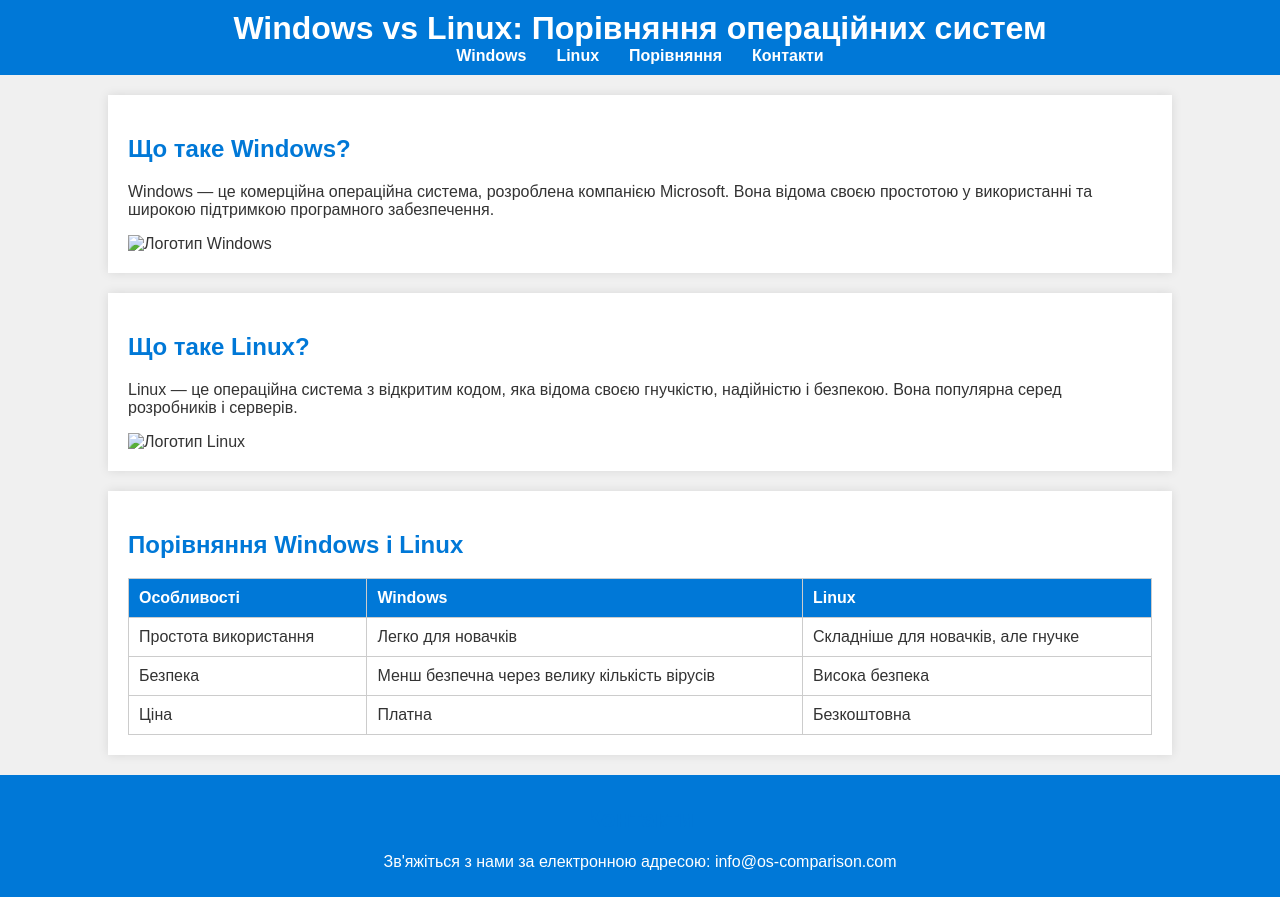
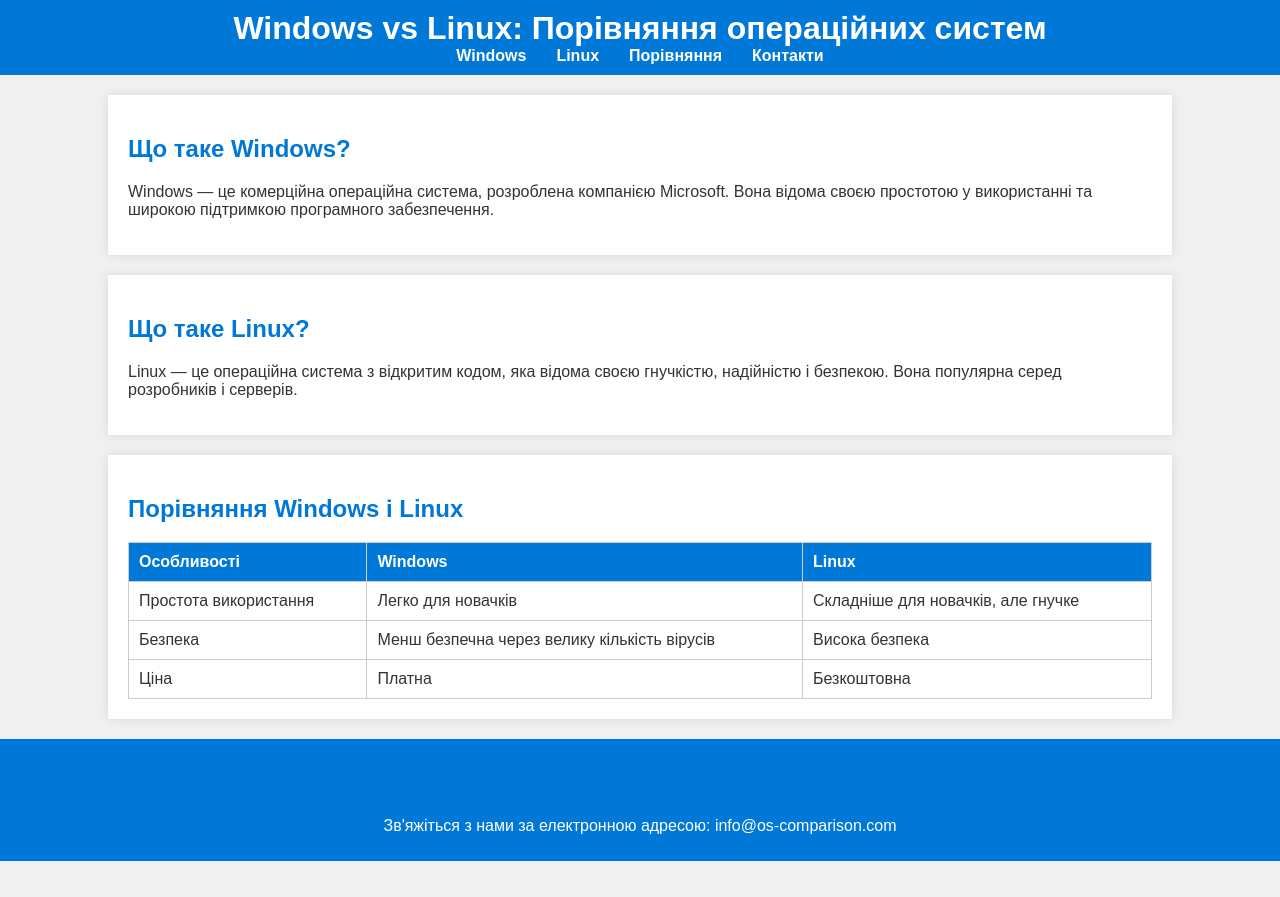
Before and after one commit to boreikovlad56766/site1, a plain HTML site: page index.html in a window 1280 px wide. After the commit the page ends 861 px from the top, so only its background shows below. Drawn offline with Linux system fonts and the light colour scheme.

Commit message:
Update index.html

```diff
--- a/index.html
+++ b/index.html
@@ -22,13 +22,11 @@
     <section id="windows">
         <h2>Що таке Windows?</h2>
         <p>Windows — це комерційна операційна система, розроблена компанією Microsoft. Вона відома своєю простотою у використанні та широкою підтримкою програмного забезпечення.</p>
-        <img src="windows-logo.png" alt="Логотип Windows">
     </section>
 
     <section id="linux">
         <h2>Що таке Linux?</h2>
         <p>Linux — це операційна система з відкритим кодом, яка відома своєю гнучкістю, надійністю і безпекою. Вона популярна серед розробників і серверів.</p>
-        <img src="linux-logo.png" alt="Логотип Linux">
     </section>
 
     <section id="comparison">
```
